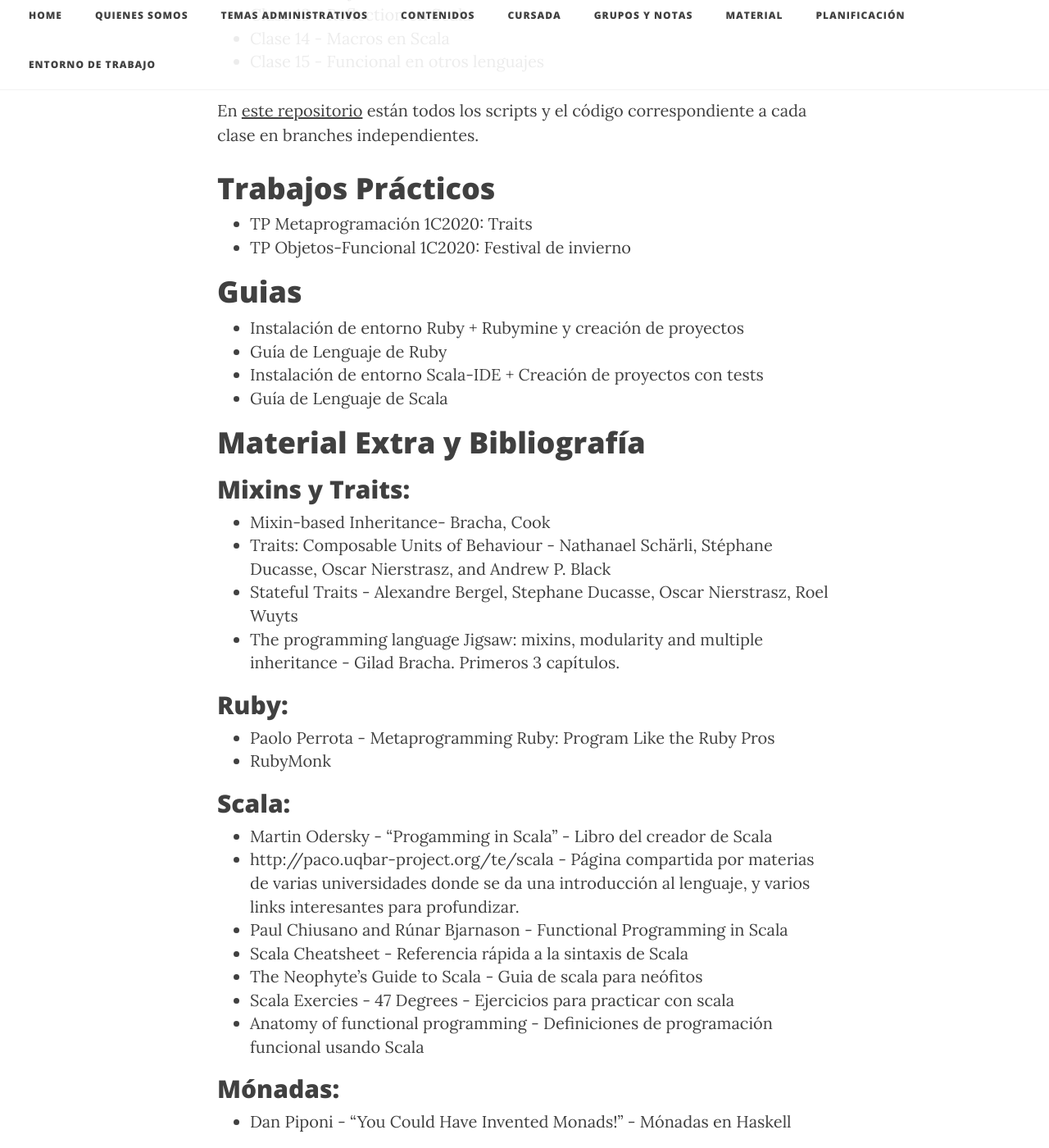
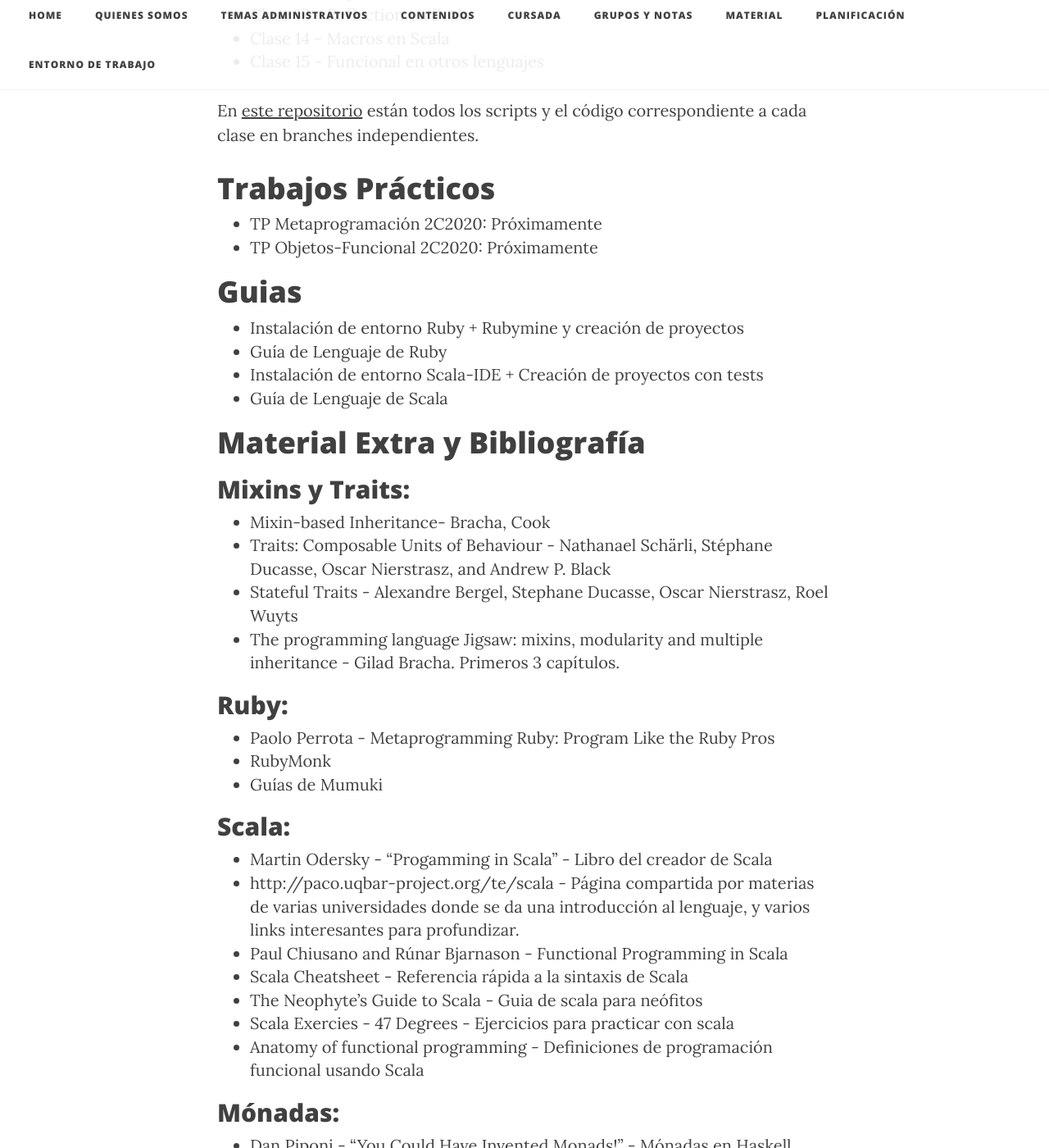
Before and after one commit to tadp-utn-frba/tadp-utn-frba.github.io, a Jekyll site: the page built from material.md, in a window 1280 px wide and 1400 px high, scrolled down 1040 px. Shown: the whole window at 82% size. Built offline with Jekyll 4.4.1, drawn with Linux system fonts in a browser that asks for light colours; nearby versions of some CDN libraries.

Commit message:
Link a Mumuki, quito enunciados de TPs 1C2020

```diff
--- a/material.md
+++ b/material.md
@@ -29,8 +29,8 @@
 En [este repositorio](https://github.com/tadp-utn-frba/tadp-clases) están todos los scripts y el código correspondiente a cada clase en branches independientes.
 
 # Trabajos Prácticos
-* [TP Metaprogramación 1C2020: Traits](https://docs.google.com/document/d/10KY6NBmBpXqkCf8VVhUtUhv0ntOkG8ZM5vwUA7IVwlY/edit?usp=sharing)
-* [TP Objetos-Funcional 1C2020: Festival de invierno](https://docs.google.com/document/d/1FG-7GKpxO24TSQafQQtNW5dygV2vroKaFWXi-Kt0wto/edit?usp=sharing)
+* [TP Metaprogramación 2C2020: Próximamente](#)
+* [TP Objetos-Funcional 2C2020: Próximamente](#)
 
 # Guias
 
@@ -52,6 +52,7 @@
 
 - Paolo Perrota - [Metaprogramming Ruby: Program Like the Ruby Pros](https://pragprog.com/book/ppmetr/metaprogramming-ruby)
 - [RubyMonk](https://rubymonk.com/)
+- [Guías de Mumuki](https://mumuki.io/tadp-utn/chapters/452-metaprogramacion)
 
 ## Scala:
 - [Martin Odersky - "Progamming in Scala"](http://www.artima.com/pins1ed/) - Libro del creador de Scala
```
